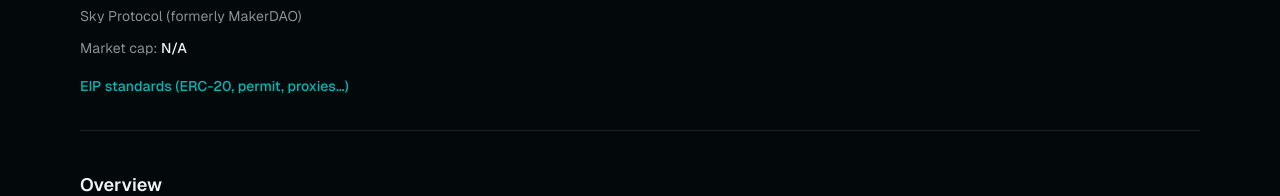
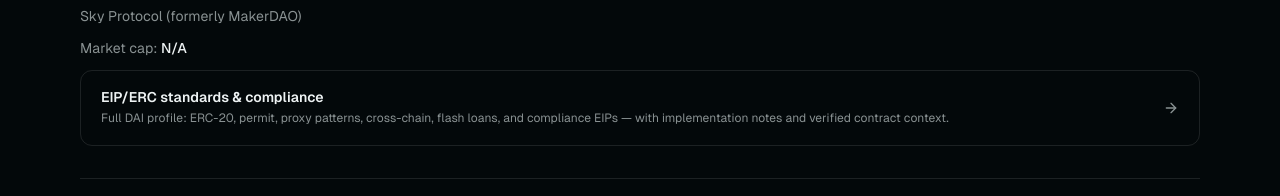
Before and after one commit to blockrockettech/stablemoney.dev, a Next.js app: page /coins/dai in a window 1280 px wide. Shown: the part 171-367 px from the top of the page. Built offline with nearby package versions, Linux system fonts and the light colour scheme; no server answers.

Commit message:
feature: better links to coin specific EIPs

```diff
--- a/app/coins/[symbol]/page.tsx
+++ b/app/coins/[symbol]/page.tsx
@@ -16,7 +16,7 @@
 import { RiskBadge } from "@/components/RiskBadge"
 import { Badge } from "@/components/ui/badge"
 import { Separator } from "@/components/ui/separator"
-import { ExternalLink } from "lucide-react"
+import { ArrowRight, ExternalLink } from "lucide-react"
 import { getMarketCap, getMarketCapRank } from "@/lib/market-data"
 
 const typeLabel: Record<StablecoinType, string> = {
@@ -101,14 +101,19 @@
           Market cap:{" "}
           <span className="text-foreground font-medium">{getMarketCap(coin.symbol)}</span>
         </p>
-        <p className="pt-1">
-          <Link
-            href={`/coins/${coin.symbol.toLowerCase()}/eips`}
-            className="text-primary text-sm font-medium hover:underline"
-          >
-            EIP standards (ERC-20, permit, proxies…)
-          </Link>
-        </p>
+        <Link
+          href={`/coins/${coin.symbol.toLowerCase()}/eips`}
+          className="group mt-2 flex items-center justify-between gap-4 rounded-xl border border-border bg-card/60 px-5 py-4 transition-all hover:border-primary/40 hover:bg-primary/[0.03] hover:shadow-sm"
+        >
+          <div>
+            <div className="text-sm font-semibold">EIP/ERC standards &amp; compliance</div>
+            <div className="text-muted-foreground mt-0.5 text-xs leading-relaxed">
+              Full {coin.symbol} profile: ERC-20, permit, proxy patterns, cross-chain, flash loans, and
+              compliance EIPs — with implementation notes and verified contract context.
+            </div>
+          </div>
+          <ArrowRight className="h-4 w-4 shrink-0 text-muted-foreground transition-transform group-hover:translate-x-0.5 group-hover:text-primary" />
+        </Link>
       </header>
 
       <section>
```
